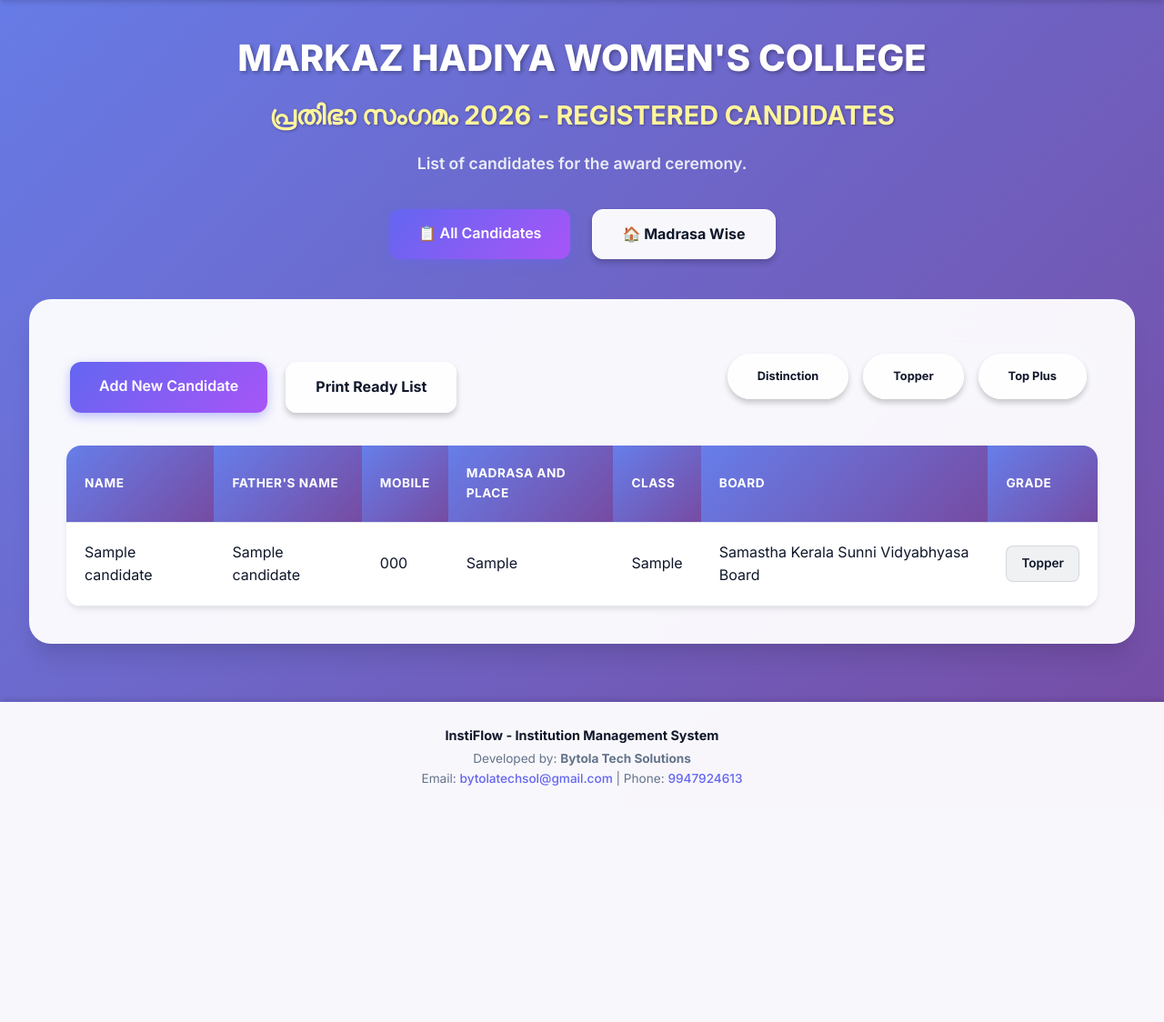
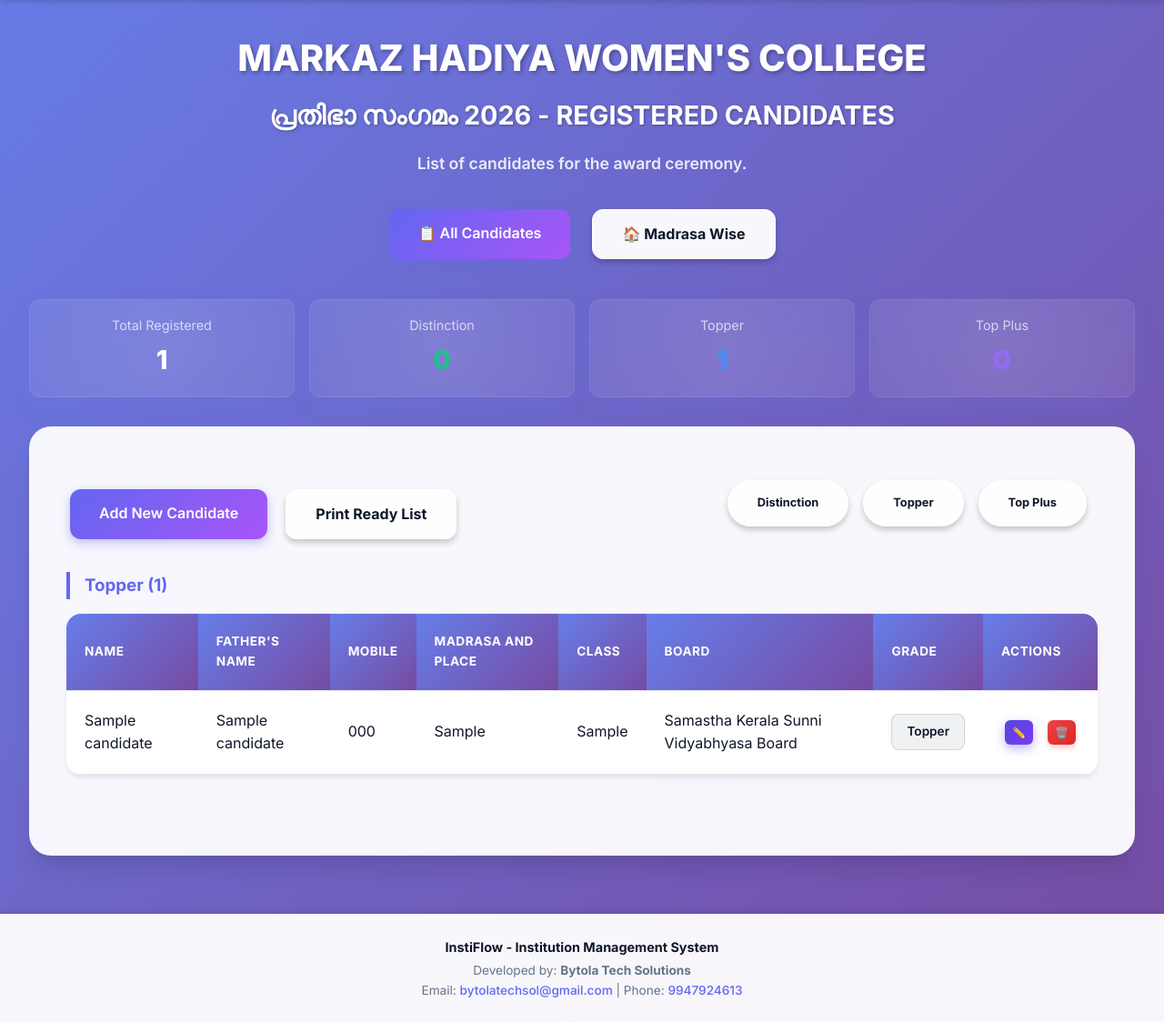
Before and after one commit to Suhailirfani/new-erp, a Django app: page /awards/list/ in a window 1280 px wide. Shown: the part 130-1254 px from the top of the page at 91% size. Before the commit the page ends 995 px from the top, so only its background shows below. Run offline with Django 5.2, Linux system fonts and the light colour scheme; a user stored in the database is signed in; tables that the repository leaves empty hold one stand-in row (values such as "Sample post").

Commit message:
Update from remote assistant

```diff
--- a/awards/templates/awards/candidate_list.html
+++ b/awards/templates/awards/candidate_list.html
@@ -13,13 +13,13 @@
         text-shadow: 2px 2px 4px rgba(0,0,0,0.3);
     }
     .ceremony-title {
-        color: #fff59d !important; /* White mixed yellow */
+        color: #ffffff !important;
         font-weight: 700;
         font-size: 1.8rem;
         margin-bottom: 1rem;
         text-shadow: 1px 1px 3px rgba(0,0,0,0.3);
         text-align: center;
-        -webkit-text-fill-color: #fff59d !important;
+        -webkit-text-fill-color: #ffffff !important;
     }
     .ceremony-desc {
         color: #f8fafc !important;
@@ -82,6 +82,25 @@
     </div>
 </div>
 
+<div class="stats-overview" style="display: grid; grid-template-columns: repeat(auto-fit, minmax(150px, 1fr)); gap: 1rem; margin-bottom: 2rem;">
+    <div class="stat-card" style="background: rgba(255,255,255,0.05); padding: 1rem; border-radius: 12px; text-align: center; border: 1px solid rgba(255,255,255,0.1);">
+        <div style="font-size: 0.9rem; opacity: 0.7; margin-bottom: 0.25rem;">Total Registered</div>
+        <div style="font-size: 1.8rem; font-weight: 800; color: #ffffff;">{{ total_count }}</div>
+    </div>
+    <div class="stat-card" style="background: rgba(255,255,255,0.05); padding: 1rem; border-radius: 12px; text-align: center; border: 1px solid rgba(255,255,255,0.1);">
+        <div style="font-size: 0.9rem; opacity: 0.7; margin-bottom: 0.25rem;">Distinction</div>
+        <div style="font-size: 1.8rem; font-weight: 800; color: #10b981;">{{ distinction_count }}</div>
+    </div>
+    <div class="stat-card" style="background: rgba(255,255,255,0.05); padding: 1rem; border-radius: 12px; text-align: center; border: 1px solid rgba(255,255,255,0.1);">
+        <div style="font-size: 0.9rem; opacity: 0.7; margin-bottom: 0.25rem;">Topper</div>
+        <div style="font-size: 1.8rem; font-weight: 800; color: #3b82f6;">{{ topper_count }}</div>
+    </div>
+    <div class="stat-card" style="background: rgba(255,255,255,0.05); padding: 1rem; border-radius: 12px; text-align: center; border: 1px solid rgba(255,255,255,0.1);">
+        <div style="font-size: 0.9rem; opacity: 0.7; margin-bottom: 0.25rem;">Top Plus</div>
+        <div style="font-size: 1.8rem; font-weight: 800; color: #8b5cf6;">{{ top_plus_count }}</div>
+    </div>
+</div>
+
 <div class="card">
     <div class="list-controls" style="display: flex; flex-wrap: wrap; justify-content: space-between; align-items: center; gap: 1.5rem; margin-bottom: 2rem;">
         <div class="button-group">
@@ -99,6 +118,11 @@
         </div>
     </div>
 
+    {% for group in grouped_candidates %}
+    <div class="grade-section" style="margin-bottom: 3rem;">
+        <h3 style="color: #6366f1; margin-bottom: 1rem; border-left: 4px solid #6366f1; padding-left: 1rem;">
+            {{ group.grade_display }} ({{ group.count }})
+        </h3>
         <div class="table-wrapper">
             <table class="table-custom">
                 <thead>
@@ -110,10 +134,11 @@
                         <th>Class</th>
                         <th>Board</th>
                         <th>Grade</th>
+                        <th>Actions</th>
                     </tr>
                 </thead>
                 <tbody>
-                {% for candidate in candidates %}
+                    {% for candidate in group.candidates %}
                     <tr>
                         <td>{{ candidate.name }}</td>
                         <td>{{ candidate.father_name }}</td>
@@ -126,14 +151,28 @@
                                 {{ candidate.get_grade_display }}
                             </span>
                         </td>
-                </tr>
-                {% empty %}
-                <tr>
-                    <td colspan="7" style="text-align: center; padding: 2rem;">No candidates registered yet.</td>
+                        <td>
+                            <div style="display: flex; gap: 0.5rem;">
+                                <a href="{% url 'candidate_edit' candidate.pk %}" class="btn btn-xs btn-primary" title="Edit">✏️</a>
+                                <a href="{% url 'candidate_delete' candidate.pk %}" class="btn btn-xs btn-danger" title="Delete">🗑️</a>
+                            </div>
+                        </td>
                     </tr>
                     {% endfor %}
                 </tbody>
             </table>
         </div>
     </div>
+    {% empty %}
+    <div class="table-wrapper">
+        <table class="table-custom">
+            <tbody>
+                <tr>
+                    <td style="text-align: center; padding: 2rem;">No candidates registered yet.</td>
+                </tr>
+            </tbody>
+        </table>
+    </div>
+    {% endfor %}
+</div>
 {% endblock %}
--- a/awards/urls.py
+++ b/awards/urls.py
@@ -5,6 +5,8 @@ urlpatterns = [
     path('register/', views.candidate_register, name='candidate_register'),
     path('success/', views.registration_success, name='registration_success'),
     path('list/', views.candidate_list, name='candidate_list'),
+    path('edit/<int:pk>/', views.candidate_edit, name='candidate_edit'),
+    path('delete/<int:pk>/', views.candidate_delete, name='candidate_delete'),
     path('madrasa-wise/', views.madrasa_wise_list, name='madrasa_wise_list'),
     path('print/', views.candidate_print, name='candidate_print'),
 
--- a/awards/views.py
+++ b/awards/views.py
@@ -1,7 +1,27 @@
-from django.shortcuts import render, redirect
+from django.shortcuts import render, redirect, get_object_or_404
 from django.contrib.auth.decorators import login_required
 from .forms import CandidateForm, AwazeGCampForm
 from .models import Candidate, AwazeGCampCandidate
+
+@login_required
+def candidate_edit(request, pk):
+    candidate = get_object_or_404(Candidate, pk=pk)
+    if request.method == 'POST':
+        form = CandidateForm(request.POST, instance=candidate)
+        if form.is_valid():
+            form.save()
+            return redirect('candidate_list')
+    else:
+        form = CandidateForm(instance=candidate)
+    return render(request, 'awards/candidate_form.html', {'form': form, 'is_edit': True})
+
+@login_required
+def candidate_delete(request, pk):
+    candidate = get_object_or_404(Candidate, pk=pk)
+    if request.method == 'POST':
+        candidate.delete()
+        return redirect('candidate_list')
+    return render(request, 'awards/candidate_confirm_delete.html', {'candidate': candidate})
 
 def candidate_register(request):
     if request.method == 'POST':
@@ -19,16 +39,46 @@ def registration_success(request):
 @login_required
 def candidate_list(request):
     grade_filter = request.GET.get('grade')
-    candidates = Candidate.objects.all()
+    all_candidates = Candidate.objects.all().order_by('-created_at')
 
+    # Calculate counts
+    total_count = all_candidates.count()
+    distinction_count = all_candidates.filter(grade='DISTINCTION').count()
+    topper_count = all_candidates.filter(grade='TOPPER').count()
+    top_plus_count = all_candidates.filter(grade='TOP_PLUS').count()
+
+    # Filter if needed
+    candidates = all_candidates
     if grade_filter:
         candidates = candidates.filter(grade=grade_filter)
 
-    candidates = candidates.order_by('-created_at')
+    # Group by grade for separate tables
+    # Define the order of grades
+    grade_order = ['DISTINCTION', 'TOPPER', 'TOP_PLUS']
+    grouped_candidates = []
+
+    for g_code in grade_order:
+        grade_display = next((display for code, display in Candidate.GRADE_CHOICES if code == g_code), g_code)
+        grade_candidates = candidates.filter(grade=g_code)
+        if grade_candidates.exists():
+            grouped_candidates.append({
+                'grade_code': g_code,
+                'grade_display': grade_display,
+                'candidates': grade_candidates,
+                'count': grade_candidates.count()
+            })
+
     return render(request, 'awards/candidate_list.html', {
         'candidates': candidates,
-        'current_grade': grade_filter
+        'current_grade': grade_filter,
+        'total_count': total_count,
+        'distinction_count': distinction_count,
+        'topper_count': topper_count,
+        'top_plus_count': top_plus_count,
+        'grouped_candidates': grouped_candidates
     })
+
+import difflib
 
 @login_required
 def madrasa_wise_list(request):
@@ -36,7 +86,6 @@ def madrasa_wise_list(request):
     candidates = Candidate.objects.all()
 
     # Custom sorting for grades: Distinction > Topper > Top Plus
-    # We can use Case/When for custom order in database or sort in Python
     from django.db.models import Case, When, Value, IntegerField
 
     candidates = candidates.annotate(
@@ -49,13 +98,39 @@ def madrasa_wise_list(request):
         )
     ).order_by('madrasa_and_place', 'grade_order', 'name')
 
-    # Group by madrasa
+    # Group by madrasa with fuzzy matching
+    unique_names = sorted(list(set(candidates.values_list('madrasa_and_place', flat=True))), key=len, reverse=True)
+    canonical_map = {}
+    processed = set()
+
+    for name in unique_names:
+        if name in processed:
+            continue
+        # Find close matches for this name among all unique names
+        # We use a cutoff of 0.7 for reasonable similarity
+        matches = difflib.get_close_matches(name, unique_names, n=len(unique_names), cutoff=0.7)
+
+        # Pick a canonical representative (the first one among matches that wasn't processed)
+        representative = name
+        for m in matches:
+            if m not in processed:
+                canonical_map[m] = representative
+                processed.add(m)
+
+    # Group by canonical representative
     grouped_candidates = {}
     for c in candidates:
-        madrasa = c.madrasa_and_place
-        if madrasa not in grouped_candidates:
-            grouped_candidates[madrasa] = []
-        grouped_candidates[madrasa].append(c)
+        original_name = c.madrasa_and_place
+        canonical = canonical_map.get(original_name, original_name)
+
+        if canonical not in grouped_candidates:
+            grouped_candidates[canonical] = {
+                'candidates': [],
+                'aliases': set()
+            }
+        grouped_candidates[canonical]['candidates'].append(c)
+        if original_name != canonical:
+            grouped_candidates[canonical]['aliases'].add(original_name)
 
     return render(request, 'awards/madrasa_wise_list.html', {
         'grouped_candidates': grouped_candidates
```
Also changed, not shown: awards/templates/awards/candidate_confirm_delete.html (added, +18 -0 lines), awards/templates/awards/candidate_form.html (+4 -4 lines), awards/templates/awards/madrasa_wise_list.html (+21 -8 lines). Lines whose indentation alone changed are shown as unchanged.
